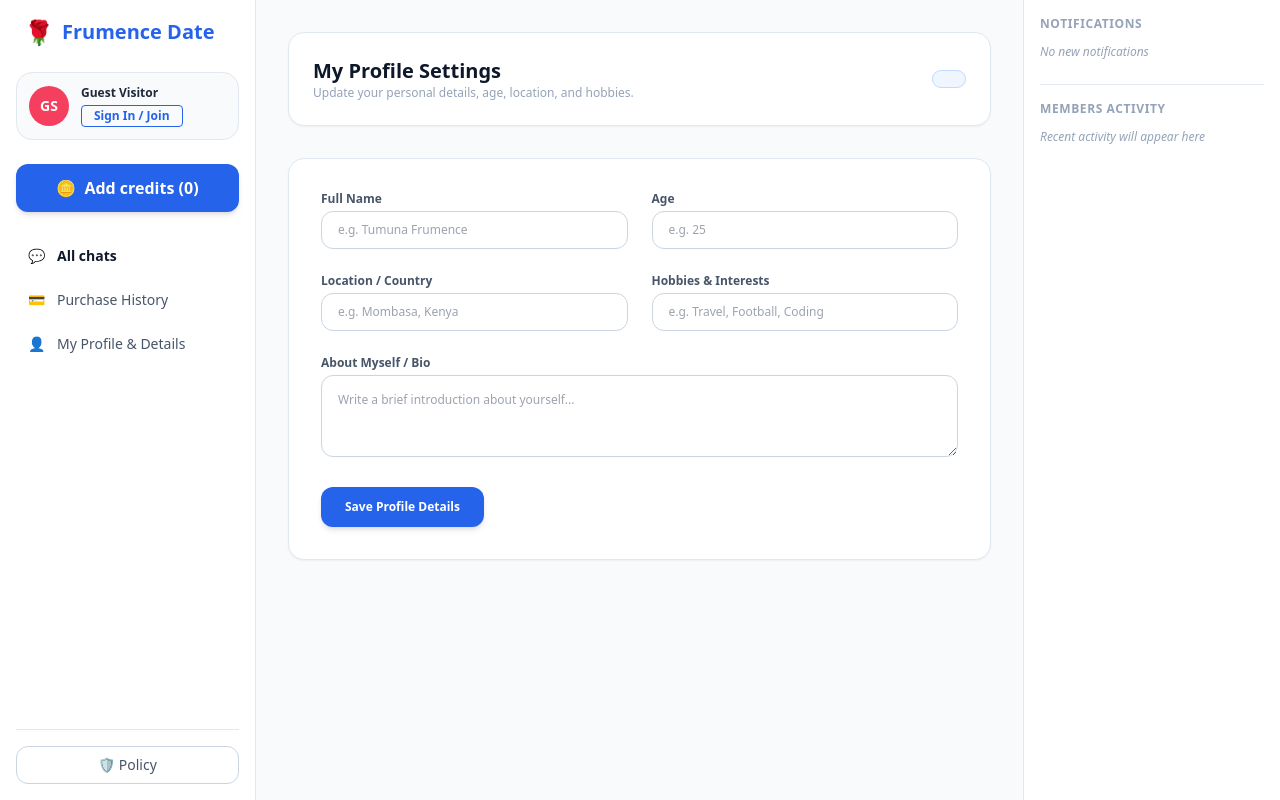
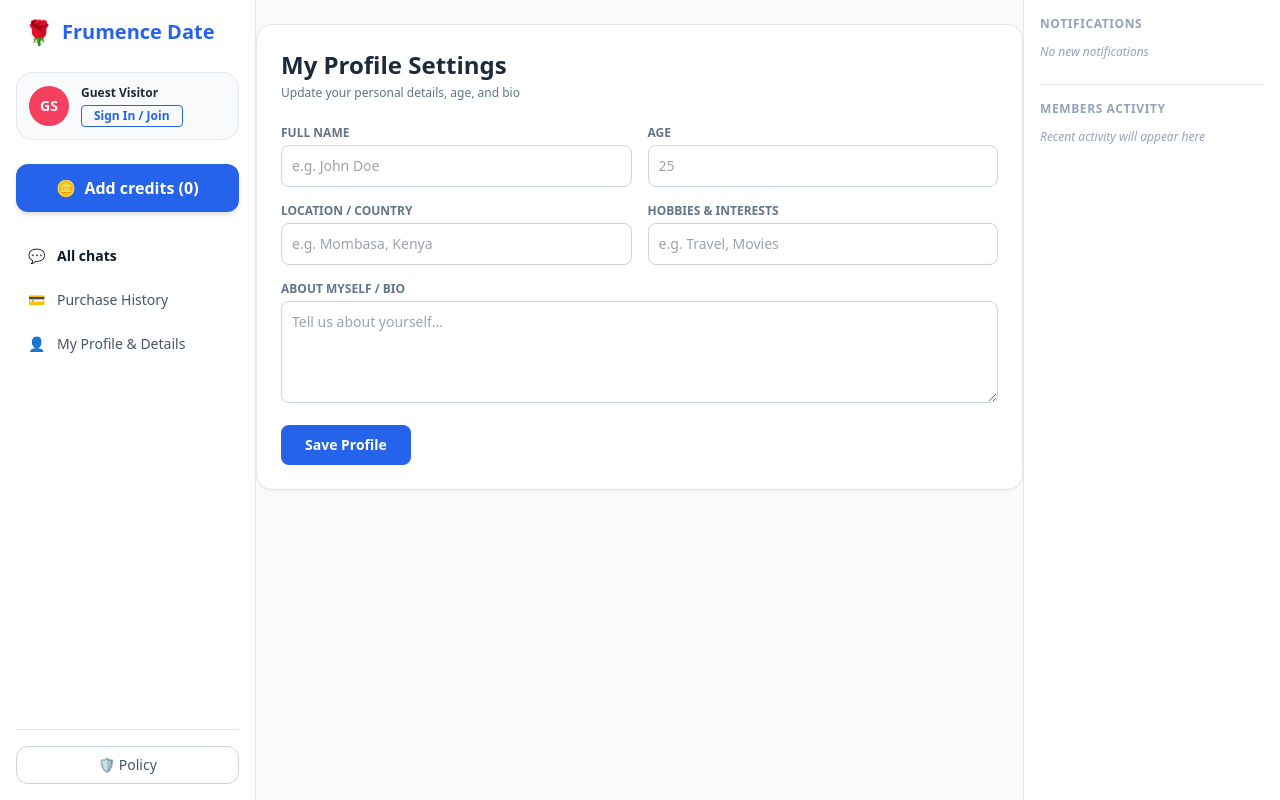
Before and after one commit to Tumuna-max/sturdy-funicular, a Next.js app: page /dashboard in a window 1280 px wide. Built offline with nearby package versions, Linux system fonts and the light colour scheme; no server answers.

Commit message:
Refactor user profile handling in DashboardPage

```diff
--- a/app/dashboard/page.js
+++ b/app/dashboard/page.js
@@ -10,7 +10,7 @@ const supabase = createClient(
 
 export default function DashboardPage() {
   const [user, setUser] = useState(null);
-  const [name, setName] = useState('');
+  const [fullName, setFullName] = useState('');
   const [age, setAge] = useState('');
   const [location, setLocation] = useState('');
   const [hobbies, setHobbies] = useState('');
@@ -18,13 +18,13 @@ export default function DashboardPage() {
   const [saving, setSaving] = useState(false);
 
   useEffect(() => {
-    async function loadProfile() {
+    async function loadUserData() {
       const { data: { user } } = await supabase.auth.getUser();
       if (user) {
         setUser(user);
         const { data } = await supabase.from('users').select('*').eq('id', user.id).single();
         if (data) {
-          setName(data.name || '');
+          setFullName(data.full_name || '');
           setAge(data.age || '');
           setLocation(data.location || '');
           setHobbies(data.hobbies || '');
@@ -32,103 +32,101 @@ export default function DashboardPage() {
         }
       }
     }
-    loadProfile();
+    loadUserData();
   }, []);
 
-  const handleSave = async (e) => {
+  const handleSaveProfile = async (e) => {
     e.preventDefault();
     if (!user) return;
     setSaving(true);
 
-    const { error } = await supabase.from('users').update({
-      name,
-      age: parseInt(age) || null,
-      location,
-      hobbies,
-      bio,
-    }).eq('id', user.id);
+    const { error } = await supabase.from('users').upsert({
+      id: user.id,
+      email: user.email,
+      full_name: fullName,
+      age: age ? parseInt(age) : null,
+      location: location,
+      hobbies: hobbies,
+      bio: bio
+    });
 
+    if (error) {
+      alert('Error updating profile: ' + error.message);
+    } else {
+      alert('Profile updated successfully!');
+    }
     setSaving(false);
-    if (error) alert('Error updating profile: ' + error.message);
-    else alert('Profile updated successfully!');
   };
 
   return (
-    <div className="p-8 max-w-5xl mx-auto space-y-8">
-      <div className="bg-white p-6 rounded-2xl border border-slate-200 shadow-sm flex items-center justify-between">
-        <div>
-          <h1 className="text-xl font-extrabold text-slate-900">My Profile Settings</h1>
-          <p className="text-xs text-slate-400">Update your personal details, age, location, and hobbies.</p>
-        </div>
-        <div className="bg-blue-50 text-blue-700 px-4 py-2 rounded-xl text-xs font-bold border border-blue-200">
-          {user?.email}
-        </div>
-      </div>
+    <div className="max-w-3xl mx-auto p-6 bg-white rounded-2xl shadow-sm mt-6 border border-slate-200">
+      <h1 className="text-2xl font-bold text-slate-800 mb-1">My Profile Settings</h1>
+      <p className="text-xs text-slate-500 mb-6">Update your personal details, age, and bio</p>
 
-      <form onSubmit={handleSave} className="bg-white p-8 rounded-2xl border border-slate-200 shadow-sm space-y-6">
-        <div className="grid grid-cols-1 sm:grid-cols-2 gap-6">
+      <form onSubmit={handleSaveProfile} className="space-y-4">
+        <div className="grid grid-cols-2 gap-4">
           <div>
-            <label className="text-xs font-bold text-slate-600 block mb-1">Full Name</label>
+            <label className="block text-xs font-bold uppercase text-slate-500 mb-1">Full Name</label>
             <input
               type="text"
-              value={name}
-              onChange={(e) => setName(e.target.value)}
-              placeholder="e.g. Tumuna Frumence"
-              className="w-full border border-slate-300 rounded-xl px-4 py-2.5 text-xs focus:outline-none focus:border-blue-500"
+              value={fullName}
+              onChange={(e) => setFullName(e.target.value)}
+              className="w-full border border-slate-300 rounded-lg p-2.5 text-sm"
+              placeholder="e.g. John Doe"
             />
           </div>
           <div>
-            <label className="text-xs font-bold text-slate-600 block mb-1">Age</label>
+            <label className="block text-xs font-bold uppercase text-slate-500 mb-1">Age</label>
             <input
               type="number"
               value={age}
               onChange={(e) => setAge(e.target.value)}
-              placeholder="e.g. 25"
-              className="w-full border border-slate-300 rounded-xl px-4 py-2.5 text-xs focus:outline-none focus:border-blue-500"
+              className="w-full border border-slate-300 rounded-lg p-2.5 text-sm"
+              placeholder="25"
             />
           </div>
         </div>
 
-        <div className="grid grid-cols-1 sm:grid-cols-2 gap-6">
+        <div className="grid grid-cols-2 gap-4">
           <div>
-            <label className="text-xs font-bold text-slate-600 block mb-1">Location / Country</label>
+            <label className="block text-xs font-bold uppercase text-slate-500 mb-1">Location / Country</label>
             <input
               type="text"
               value={location}
               onChange={(e) => setLocation(e.target.value)}
+              className="w-full border border-slate-300 rounded-lg p-2.5 text-sm"
               placeholder="e.g. Mombasa, Kenya"
-              className="w-full border border-slate-300 rounded-xl px-4 py-2.5 text-xs focus:outline-none focus:border-blue-500"
             />
           </div>
           <div>
-            <label className="text-xs font-bold text-slate-600 block mb-1">Hobbies & Interests</label>
+            <label className="block text-xs font-bold uppercase text-slate-500 mb-1">Hobbies & Interests</label>
             <input
               type="text"
               value={hobbies}
               onChange={(e) => setHobbies(e.target.value)}
-              placeholder="e.g. Travel, Football, Coding"
-              className="w-full border border-slate-300 rounded-xl px-4 py-2.5 text-xs focus:outline-none focus:border-blue-500"
+              className="w-full border border-slate-300 rounded-lg p-2.5 text-sm"
+              placeholder="e.g. Travel, Movies"
             />
           </div>
         </div>
 
         <div>
-          <label className="text-xs font-bold text-slate-600 block mb-1">About Myself / Bio</label>
+          <label className="block text-xs font-bold uppercase text-slate-500 mb-1">About Myself / Bio</label>
           <textarea
+            rows="4"
             value={bio}
             onChange={(e) => setBio(e.target.value)}
-            rows="3"
-            placeholder="Write a brief introduction about yourself..."
-            className="w-full border border-slate-300 rounded-xl p-4 text-xs focus:outline-none focus:border-blue-500"
-          />
+            className="w-full border border-slate-300 rounded-lg p-2.5 text-sm"
+            placeholder="Tell us about yourself..."
+          ></textarea>
         </div>
 
         <button
           type="submit"
           disabled={saving}
-          className="bg-blue-600 hover:bg-blue-700 text-white font-bold px-6 py-3 rounded-xl text-xs transition shadow-md"
+          className="bg-blue-600 hover:bg-blue-700 text-white font-bold px-6 py-2.5 rounded-lg text-sm transition"
         >
-          {saving ? 'Saving...' : 'Save Profile Details'}
+          {saving ? 'Saving...' : 'Save Profile'}
         </button>
       </form>
     </div>
```
